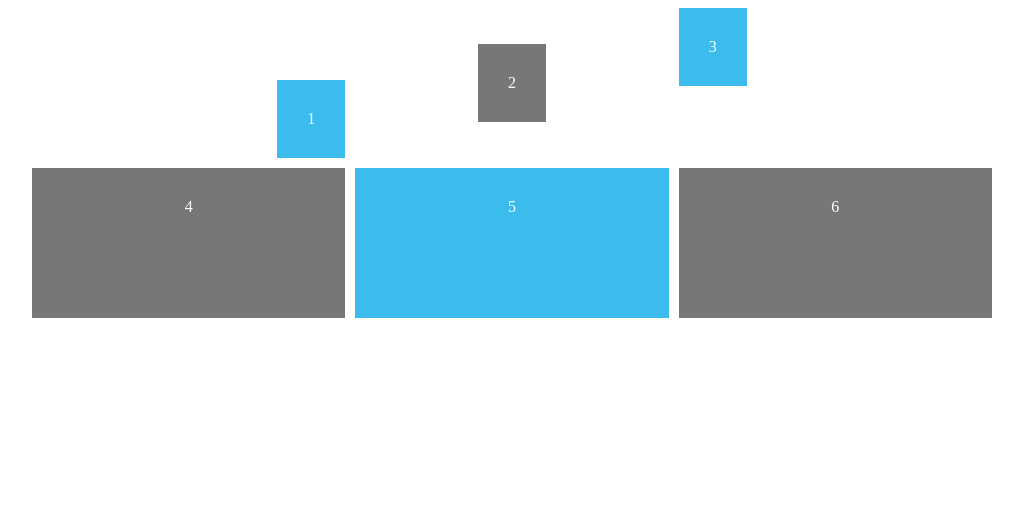
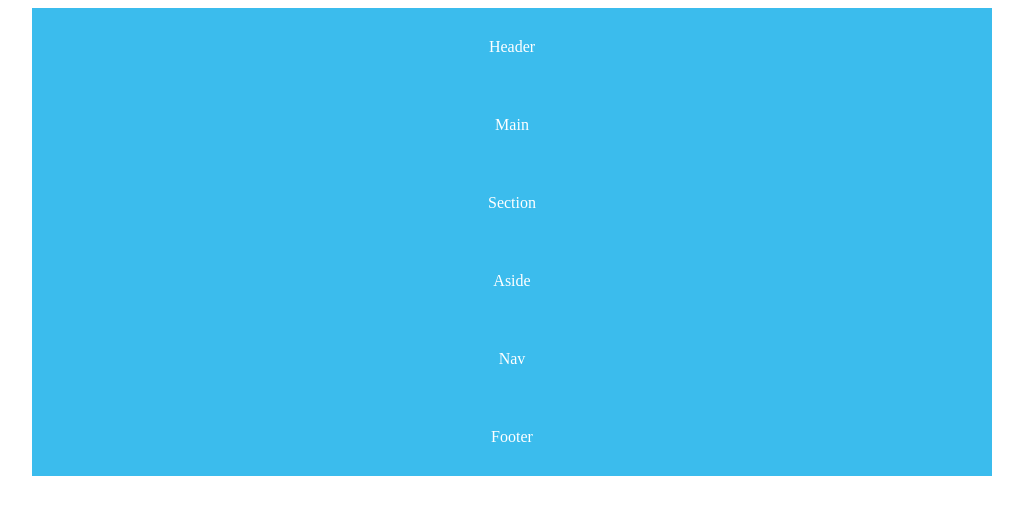
Before and after one commit to h131177/CSS-Grid, a plain HTML site: page index.html in a window 1280 px wide. Shown: the whole page, without its empty margins (128-1151 px from the left). Drawn offline with Linux system fonts and the light colour scheme.

Commit message:
Startkode Lesson 7

```diff
--- a/index.html
+++ b/index.html
@@ -13,12 +13,12 @@
 
     <div id="content">
 
-        <div class="one">1</div>
-        <div class="two">2</div>
-        <div class="three">3</div>
-        <div class="four">4</div>
-        <div class="five">5</div>
-        <div class="six">6</div>
+        <header>Header</header>
+        <main>Main</main>
+        <section>Section</section>
+        <aside>Aside</aside>
+        <nav>Nav</nav>
+        <footer>Footer</footer>
 
     </div>
 </body>
--- a/style.css
+++ b/style.css
@@ -5,30 +5,10 @@ body {
 }
 #content {
     display: grid;
-    grid-template-columns: repeat(3, 1fr);
-    grid-auto-rows: minmax(150px, auto);
-    grid-gap: 10px;
     max-width: 960px;
     margin: 0 auto;
-    /* align-items: start;
-    justify-items: end; */
 }
-#content div {
+#content >* {
     background: #3bbced;
     padding: 30px;
 }
-#content div:nth-child(even) {
-    background: #777;
-}
-.one {
-    justify-self: end;
-    align-self: end;
-}
-.two {
-    align-self: center;
-    justify-self: center;
-}
-.three {
-    align-self: start;
-    justify-self: start;
-}
```
